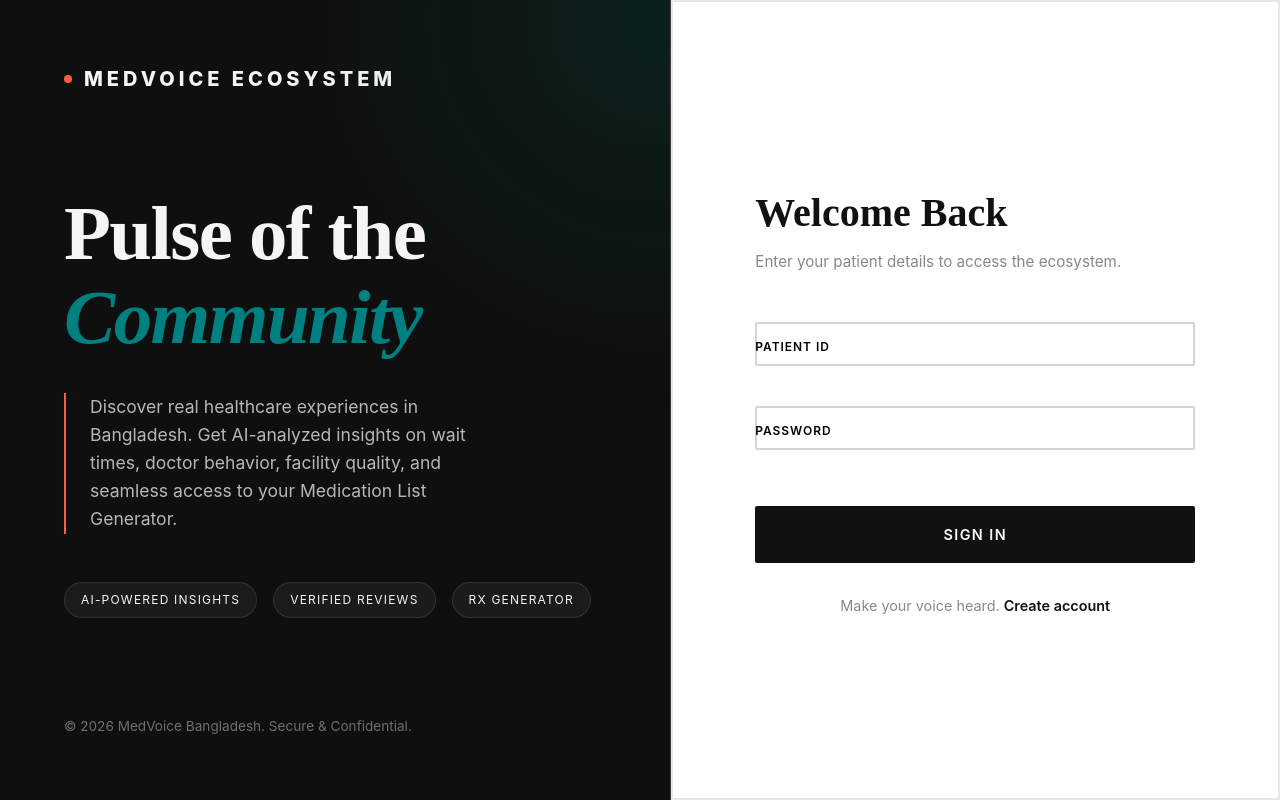
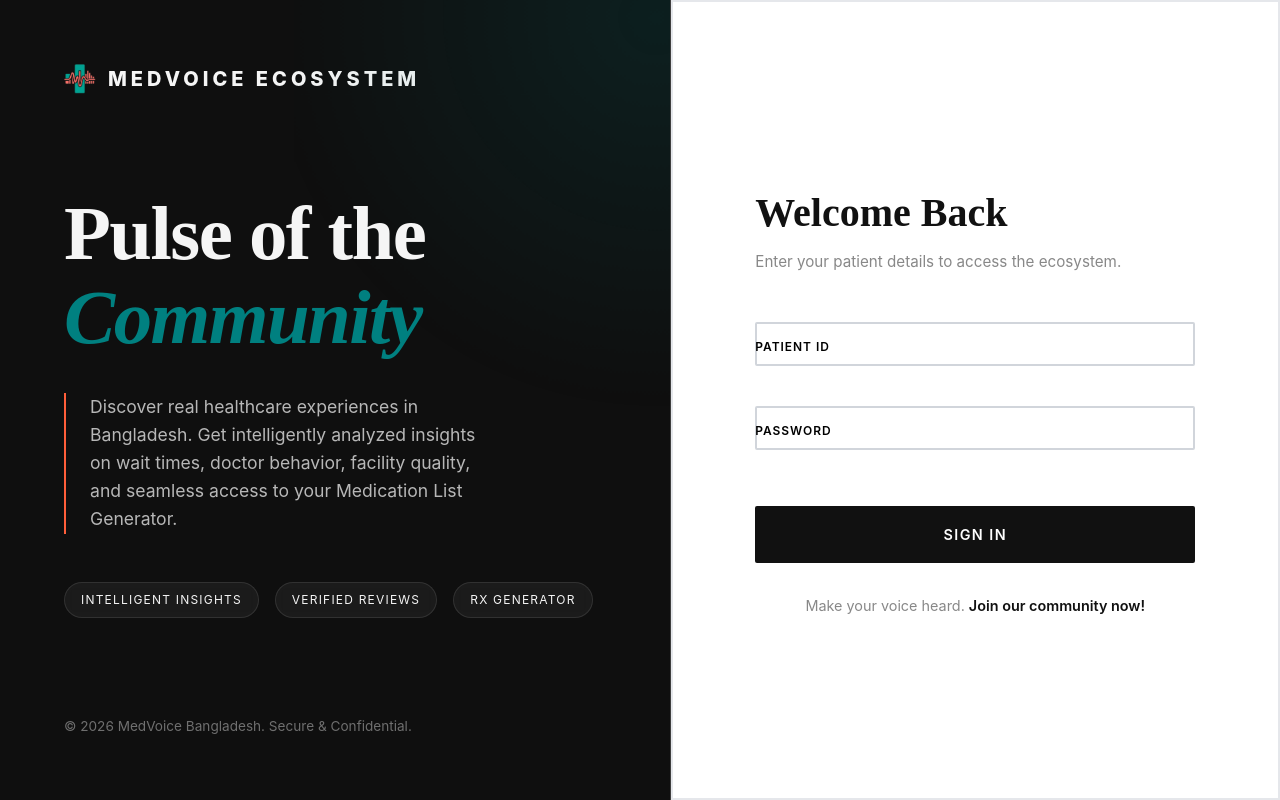
Before and after one commit to ThZihan/medVoice, a Django app: page / in a window 1280 px wide. Run offline with Django 5.2, Linux system fonts and the light colour scheme.

Commit message:
Update login UI and copy; add design image
Replace decorative logo dot with site icon image and refine hero copy and badges for clearer messaging. Update CTAs from "Create account"/"Create Account" to "Join our community now!" for consistency. Add new alternative design image at assets/images/alternative designs/login_byOpus.jpg.

```diff
--- a/medicineList/frontend/templates/login.html
+++ b/medicineList/frontend/templates/login.html
@@ -439,7 +439,7 @@
         <section class="hero-section">
             <div class="hero-header">
                 <div class="logo">
-                    <div class="logo-dot"></div>
+                    <img src="/static/images/icon.png" alt="MedVoice Icon" style="width: 32px; height: auto;">
                     MedVoice Ecosystem
                 </div>
             </div>
@@ -450,11 +450,11 @@
                     <span>Community</span>
                 </h1>
                 <p class="hero-description">
-                    Discover real healthcare experiences in Bangladesh. Get AI-analyzed insights on wait times, doctor behavior, facility quality, and seamless access to your Medication List Generator.
+                    Discover real healthcare experiences in Bangladesh. Get intelligently analyzed insights on wait times, doctor behavior, facility quality, and seamless access to your Medication List Generator.
                 </p>
 
                 <div class="ecosystem-badges">
-                    <span class="badge">AI-Powered Insights</span>
+                    <span class="badge">Intelligent Insights</span>
                     <span class="badge">Verified Reviews</span>
                     <span class="badge">Rx Generator</span>
                 </div>
@@ -495,7 +495,7 @@
                 </form>
 
                 <div class="auth-toggle">
-                    <p>Make your voice heard. <a href="#" id="showRegisterModal">Create account</a></p>
+                    <p>Make your voice heard. <a href="#" id="showRegisterModal">Join our community now!</a></p>
                 </div>
             </main>
         </section>
@@ -547,7 +547,7 @@
                     </div>
 
                     <button type="submit" class="btn btn-primary">
-                        <span>Create Account</span>
+                        <span>Join our community now!</span>
                     </button>
                 </form>
             </div>
```
Also changed, not shown: assets/images/alternative designs/login_byOpus.jpg (added).
